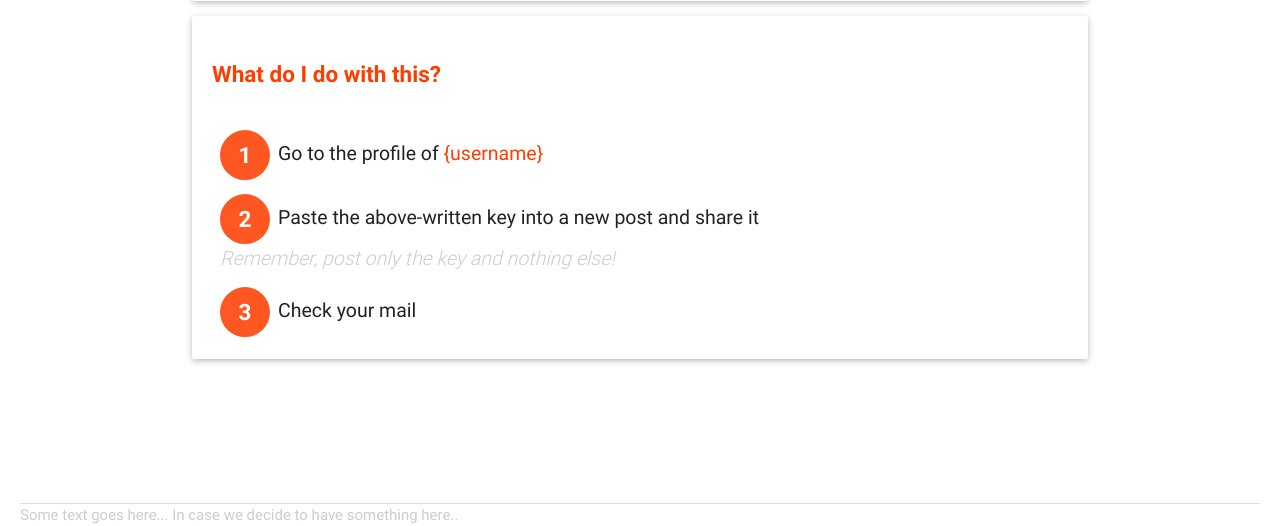
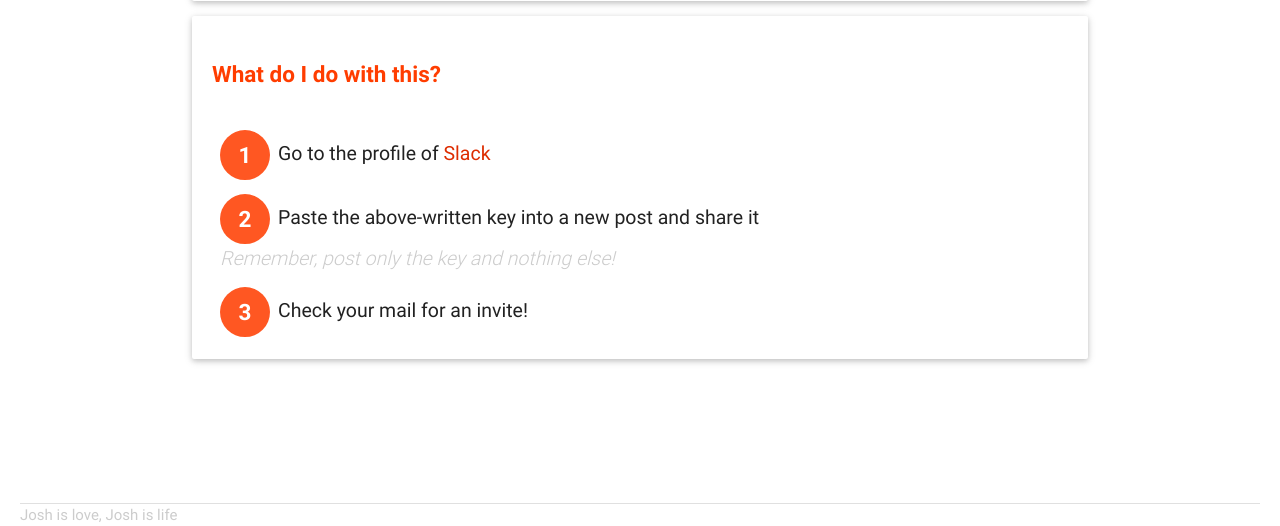
Before and after one commit to Epictek/Hummingbird-Slack-Invite, a Flask app: page /verify in a window 1280 px wide. Shown: the part 274-800 px from the top of the page. Run offline with Flask 2, Linux system fonts and the light colour scheme; the visitor is signed in with stand-in values (Sample User, id 1); some libraries are stand-ins or nearby versions.

Commit message:
small changes

```diff
--- a/app/templates/verify.html
+++ b/app/templates/verify.html
@@ -29,10 +29,10 @@
         What do I do with this?
       </h2>
       <ol class="col s12">
-        <li>Go to the profile of <span>{username}</span></li>
+        <li>Go to the profile of <span><a href="http://hummingbird.me/users/Slack">Slack</a></span></li>
         <li>Paste the above-written key into a new post and share it<br>
             <i>Remember, post only the key and nothing else!</i></li>
-        <li>Check your mail</li>
+        <li>Check your mail for an invite!</li>
       </ol>
     </div>
   </div>
@@ -40,8 +40,7 @@
   <footer>
     <div class="row">
       <div class="divider"></div>
-      Some text goes here... In case we decide to have something here..
-
+      <span>Josh is love, Josh is life</span>
     </div>
   </footer>
 </body>
--- a/invite.py
+++ b/invite.py
@@ -18,7 +18,7 @@
                 print(user.email)
                 data = {
                     'email': user.email,
-                    'token': "xoxp-12303250033-12300878704-12515749158-d8bd8f3793",
+                    'token': "xoxp-12303250033-12300878704-12518993987-b9aee57bdc",
                     'set_active': 'true',
                     'first_name': hb_user,
                 }
```
